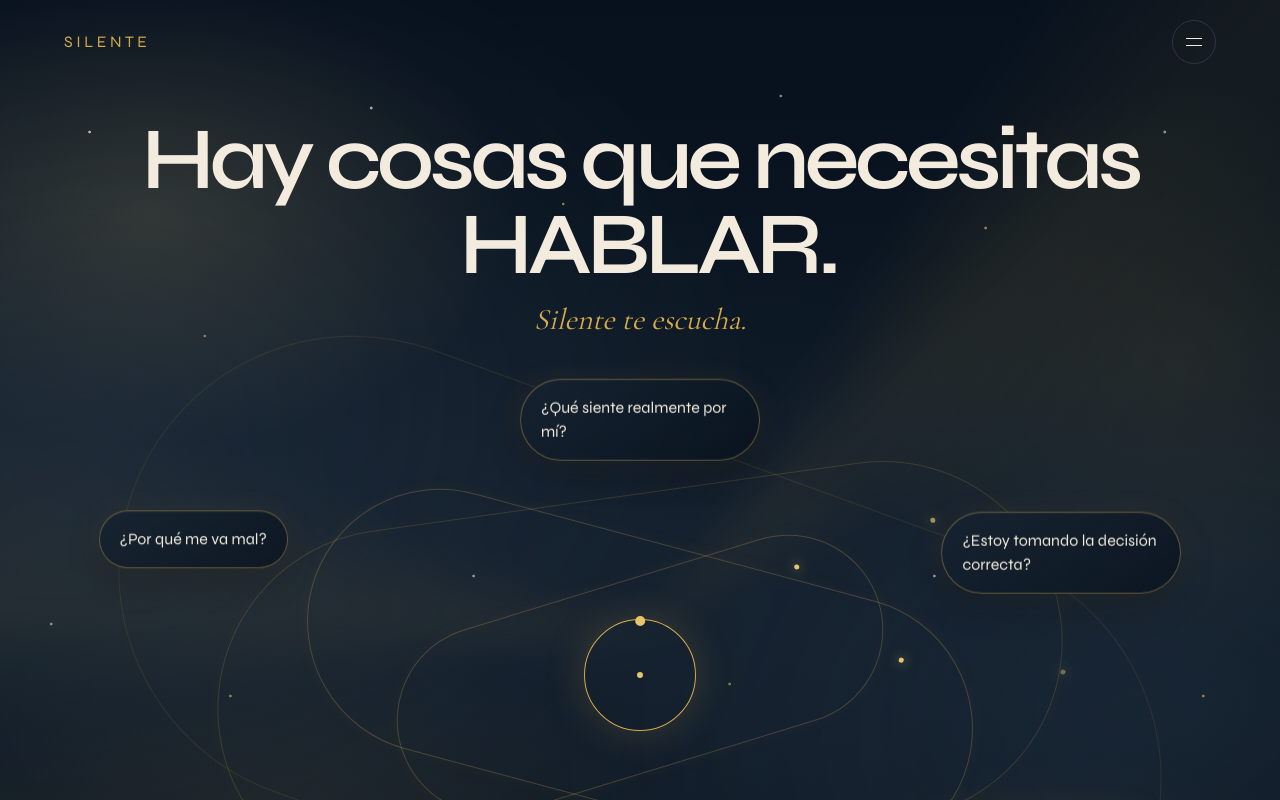
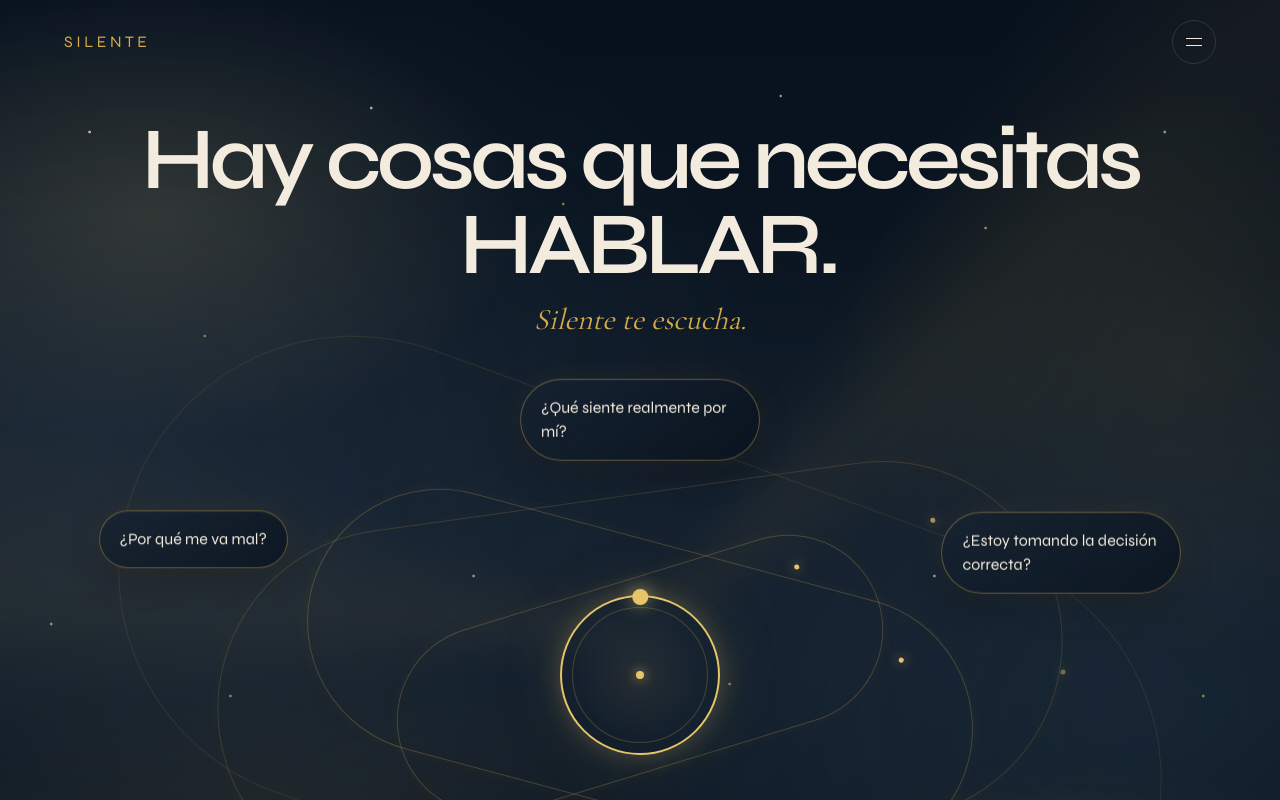
Before and after one commit to ElCopyPaste/silente-web, a Next.js app: page / in a window 1280 px wide. Shown: the top 800 px of the page. Built offline with nearby package versions, Linux system fonts and the light colour scheme.

Commit message:
Refine Silente central symbol

```diff
--- a/components/SilenteSymbol.tsx
+++ b/components/SilenteSymbol.tsx
@@ -2,11 +2,12 @@ export function SilenteSymbol() {
   return (
     <div
       role="img"
-      aria-label="Símbolo provisional de Silente"
-      className="relative flex h-24 w-24 items-center justify-center rounded-full border border-[var(--silente-gold)] shadow-[0_0_40px_rgba(213,170,75,.2)] md:h-28 md:w-28"
+      aria-label="Símbolo de Silente"
+      className="relative flex h-28 w-28 items-center justify-center rounded-full border-[2px] border-[var(--silente-gold-light)] bg-[radial-gradient(circle,rgba(229,196,106,.08),transparent_58%)] shadow-[0_0_24px_rgba(229,196,106,.25),0_0_70px_rgba(213,170,75,.12)] md:h-40 md:w-40"
     >
-      <span className="absolute -top-1 h-2.5 w-2.5 rounded-full bg-[var(--silente-gold-light)]" />
-      <span className="h-1.5 w-1.5 rounded-full bg-[var(--silente-gold-light)]" />
+      <span className="absolute -top-2 h-4 w-4 rounded-full bg-[var(--silente-gold-light)] shadow-[0_0_18px_rgba(229,196,106,.75)]" />
+      <span className="absolute inset-[10px] rounded-full border border-[var(--silente-gold)] opacity-25" />
+      <span className="h-2 w-2 rounded-full bg-[var(--silente-gold-light)] shadow-[0_0_12px_rgba(229,196,106,.8)]" />
     </div>
   );
 }
```
